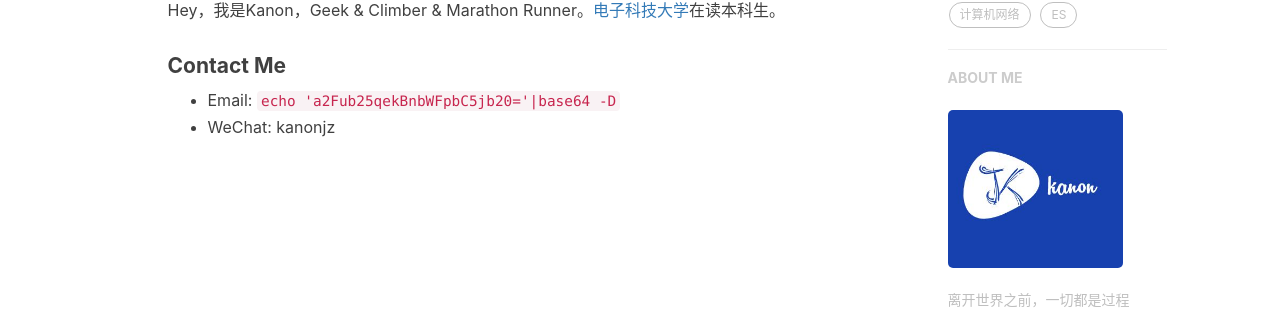
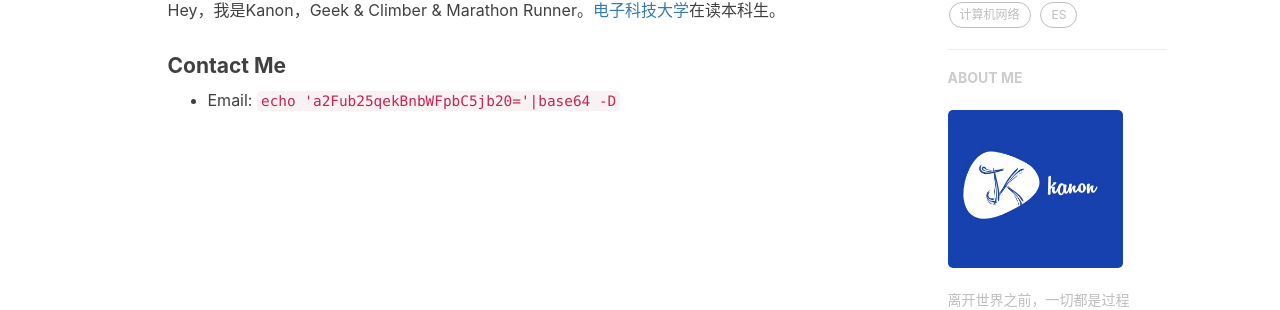
Before and after one commit to kanonjz/kanonjz.github.io, a Jekyll site: the page built from about.html, in a window 1280 px wide. Shown: the part 580-890 px from the top of the page. Built offline with Jekyll 4.4.1, drawn with Linux system fonts in a browser that asks for light colours; nearby versions of some CDN libraries; comment, search, counter and statistics services are not loaded.

Commit message:
Update zh.md

```diff
--- a/_includes/about/zh.md
+++ b/_includes/about/zh.md
@@ -4,5 +4,4 @@ Hey，我是Kanon，Geek & Climber & Marathon Runner。[电子科技大学](http
 
 #### Contact Me
 - Email: `echo 'a2Fub25qekBnbWFpbC5jb20='|base64 -D`
-- WeChat: kanonjz
 <br><br><br><br><br>
```
